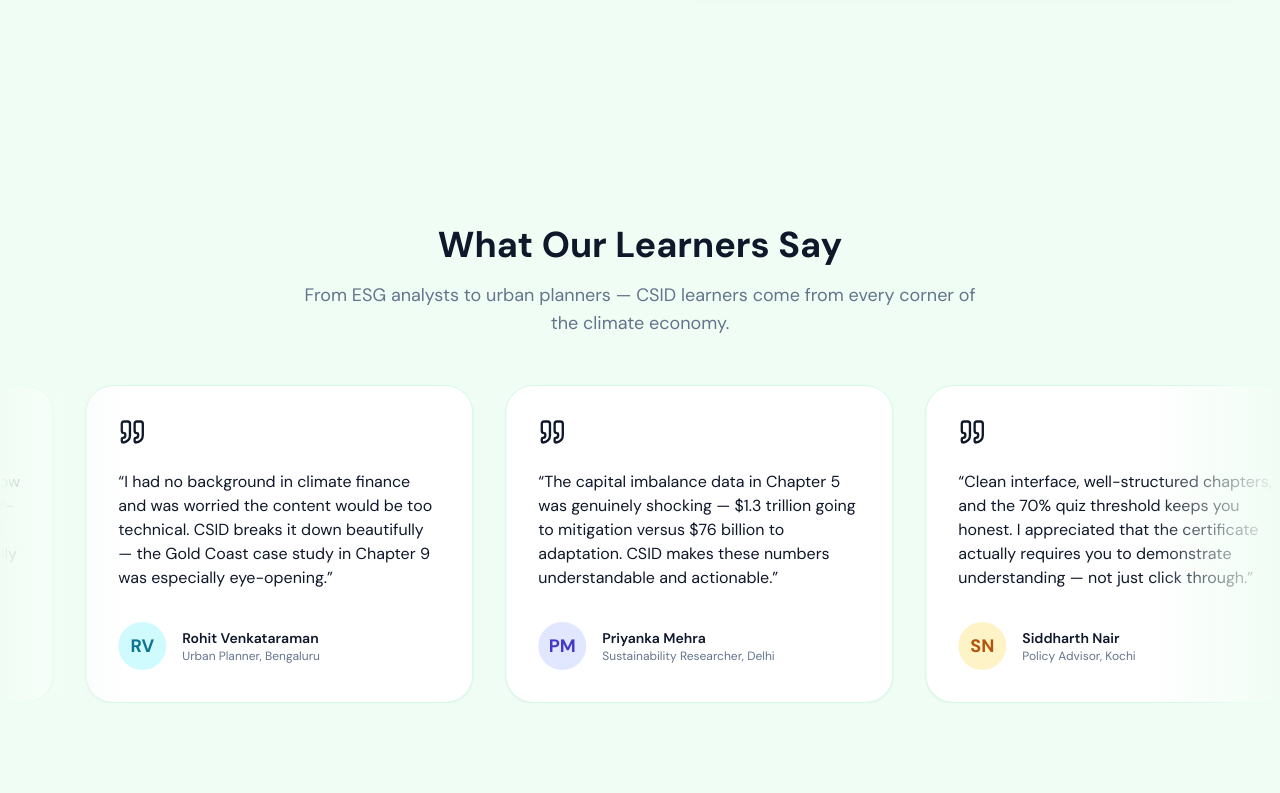
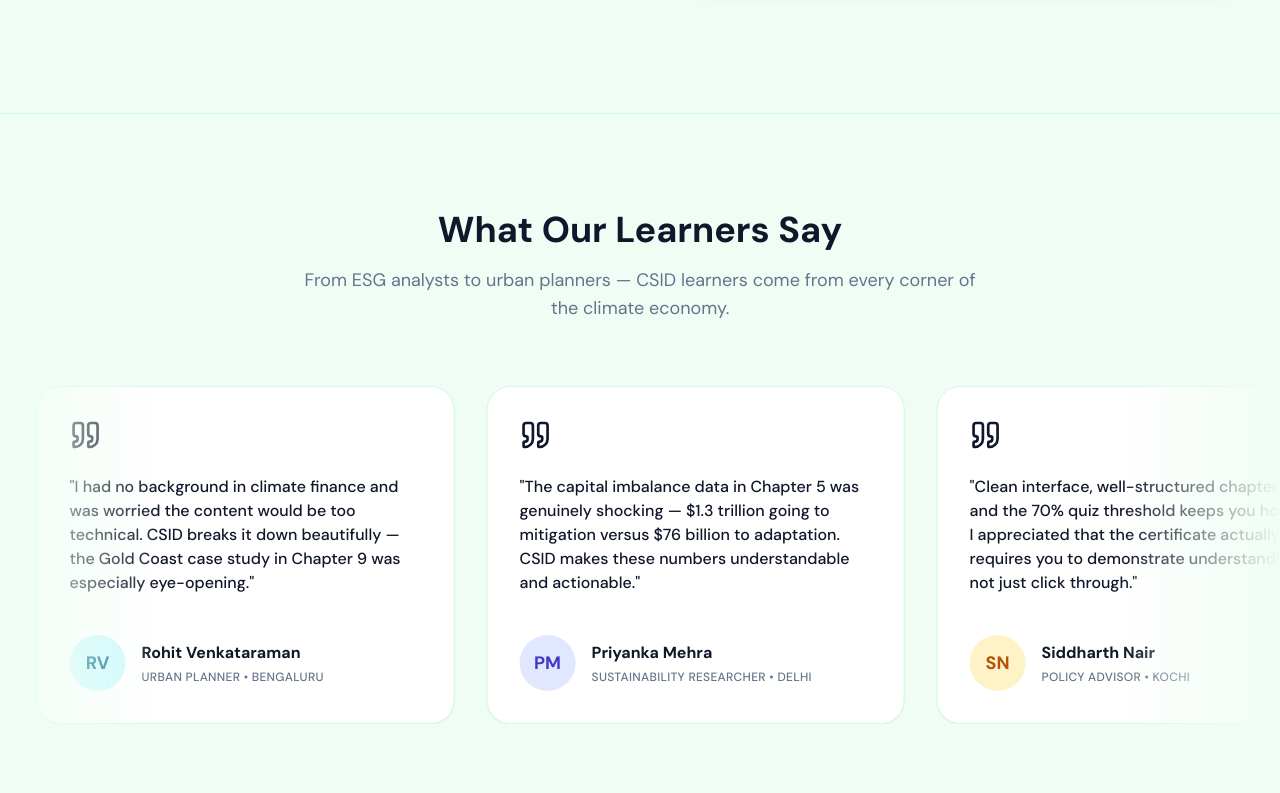
Before and after one commit to Arkraj7/csid, a Next.js app: page /csid/ in a window 1280 px wide. Shown: the part 3387-4180 px from the top of the page. Built offline with nearby package versions, Linux system fonts and the light colour scheme.

Commit message:
Refactor TestimonialsSection styles and layout
Updated testimonial colors for better contrast and visibility. Adjusted layout styles for improved aesthetics and functionality.

```diff
--- a/src/app/components/TestimonialsSection.tsx
+++ b/src/app/components/TestimonialsSection.tsx
@@ -8,7 +8,7 @@ const testimonials = [
     name: "Ananya Krishnamurthy",
     title: "ESG Analyst",
     location: "Mumbai",
-    color: "bg-emerald-100 text-emerald-700 dark:bg-emerald-900/30 dark:text-emerald-400"
+    color: "bg-emerald-100 text-emerald-700 dark:bg-emerald-900/40 dark:text-emerald-300"
   },
   {
     quote: "I had no background in climate finance and was worried the content would be too technical. CSID breaks it down beautifully — the Gold Coast case study in Chapter 9 was especially eye-opening.",
@@ -16,7 +16,7 @@ const testimonials = [
     name: "Rohit Venkataraman",
     title: "Urban Planner",
     location: "Bengaluru",
-    color: "bg-cyan-100 text-cyan-700 dark:bg-cyan-900/30 dark:text-cyan-400"
+    color: "bg-cyan-100 text-cyan-700 dark:bg-cyan-900/40 dark:text-cyan-300"
   },
   {
     quote: "The capital imbalance data in Chapter 5 was genuinely shocking — $1.3 trillion going to mitigation versus $76 billion to adaptation. CSID makes these numbers understandable and actionable.",
@@ -24,7 +24,7 @@ const testimonials = [
     name: "Priyanka Mehra",
     title: "Sustainability Researcher",
     location: "Delhi",
-    color: "bg-indigo-100 text-indigo-700 dark:bg-indigo-900/30 dark:text-indigo-400"
+    color: "bg-indigo-100 text-indigo-700 dark:bg-indigo-900/40 dark:text-indigo-300"
   },
   {
     quote: "Clean interface, well-structured chapters, and the 70% quiz threshold keeps you honest. I appreciated that the certificate actually requires you to demonstrate understanding — not just click through.",
@@ -32,7 +32,7 @@ const testimonials = [
     name: "Siddharth Nair",
     title: "Policy Advisor",
     location: "Kochi",
-    color: "bg-amber-100 text-amber-700 dark:bg-amber-900/30 dark:text-amber-400"
+    color: "bg-amber-100 text-amber-700 dark:bg-amber-900/40 dark:text-amber-300"
   },
   {
     quote: "The Efficient Frontier concept in Chapter 7 is something I have been trying to explain to clients for years. CSID explains it in a way that a non-technical audience can actually grasp. Excellent platform.",
@@ -40,25 +40,25 @@ const testimonials = [
     name: "Kavitha Sundaram",
     title: "Climate Finance Consultant",
     location: "Chennai",
-    color: "bg-rose-100 text-rose-700 dark:bg-rose-900/30 dark:text-rose-400"
+    color: "bg-rose-100 text-rose-700 dark:bg-rose-900/40 dark:text-rose-300"
   }
 ];
 
 export default function TestimonialsSection() {
-  // We duplicate the array to create a seamless, infinite loop
+  // Duplicating the array allows the CSS to create a seamless infinite scroll
   const loopItems = [...testimonials, ...testimonials];
 
   return (
-    <section className="py-20 md:py-28 bg-muted/20 overflow-hidden relative">
+    <section className="py-24 bg-background overflow-hidden relative border-t border-border">
 
-      {/* We inject a small style tag here to handle the infinite scrolling math perfectly */}
+      {/* Inline CSS for the infinite scroll marquee */}
       <style dangerouslySetInnerHTML={{__html: `
         @keyframes infiniteScroll {
           0% { transform: translateX(0); }
           100% { transform: translateX(-50%); }
         }
         .animate-infinite-scroll {
-          animation: infiniteScroll 40s linear infinite;
+          animation: infiniteScroll 35s linear infinite;
           width: max-content;
         }
         .animate-infinite-scroll:hover {
@@ -66,7 +66,7 @@ export default function TestimonialsSection() {
         }
       `}} />
 
-      <div className="max-w-screen-xl mx-auto px-4 sm:px-6 lg:px-8 mb-12 text-center">
+      <div className="max-w-screen-xl mx-auto px-4 sm:px-6 lg:px-8 mb-16 text-center">
         <h2 className="text-3xl md:text-4xl font-bold text-foreground mb-4">
           What Our Learners Say
         </h2>
@@ -78,32 +78,34 @@ export default function TestimonialsSection() {
       {/* The Scrolling Marquee Container */}
       <div className="relative w-full overflow-hidden">
 
-        {/* Soft gradient fade on the left and right edges for a premium look */}
-        <div className="absolute top-0 left-0 h-full w-12 md:w-32 bg-gradient-to-r from-background to-transparent z-10 pointer-events-none" />
-        <div className="absolute top-0 right-0 h-full w-12 md:w-32 bg-gradient-to-l from-background to-transparent z-10 pointer-events-none" />
+        {/* Soft gradient fades on the edges to hide the hard cuts */}
+        <div className="absolute top-0 left-0 h-full w-16 md:w-40 bg-gradient-to-r from-background to-transparent z-10 pointer-events-none" />
+        <div className="absolute top-0 right-0 h-full w-16 md:w-40 bg-gradient-to-l from-background to-transparent z-10 pointer-events-none" />
 
-        {/* The Track that moves */}
+        {/* The Moving Track */}
         <div className="flex animate-infinite-scroll">
           {loopItems.map((testimonial, idx) => (
 
-            // We use padding (px-4) instead of gap to make the 50% loop math perfect
-            <div key={`testimonial-${idx}`} className="px-4 w-[350px] md:w-[420px] flex-shrink-0">
-              <div className="h-full bg-card border border-border rounded-2xl p-8 shadow-sm hover:shadow-md transition-shadow flex flex-col justify-between">
+            // Fixed width ensures exactly ~3 show up on desktop at a time
+            <div key={`testimonial-${idx}`} className="px-4 w-[380px] md:w-[450px] flex-shrink-0">
+              <div className="h-full bg-card border border-border rounded-3xl p-8 shadow-sm hover:shadow-md transition-all duration-300 flex flex-col justify-between cursor-default">
 
                 <div>
-                  <Quote size={28} className="text-primary/20 mb-6" />
-                  <p className="text-foreground text-sm md:text-base leading-relaxed mb-8">
-                    &ldquo;{testimonial.quote}&rdquo;
+                  <Quote size={32} className="text-primary/20 mb-6" />
+                  <p className="text-foreground font-medium text-sm md:text-base leading-relaxed mb-10">
+                    "{testimonial.quote}"
                   </p>
                 </div>
 
                 <div className="flex items-center gap-4">
-                  <div className={`w-12 h-12 rounded-full flex items-center justify-center font-bold text-lg ${testimonial.color}`}>
+                  <div className={`w-14 h-14 rounded-2xl flex items-center justify-center font-bold text-lg ${testimonial.color}`}>
                     {testimonial.initials}
                   </div>
                   <div>
-                    <h4 className="font-semibold text-foreground text-sm">{testimonial.name}</h4>
-                    <p className="text-xs text-muted-foreground">{testimonial.title}, {testimonial.location}</p>
+                    <h4 className="font-bold text-foreground">{testimonial.name}</h4>
+                    <p className="text-xs text-muted-foreground font-medium uppercase tracking-wide mt-1">
+                      {testimonial.title} • {testimonial.location}
+                    </p>
                   </div>
                 </div>
 
```
